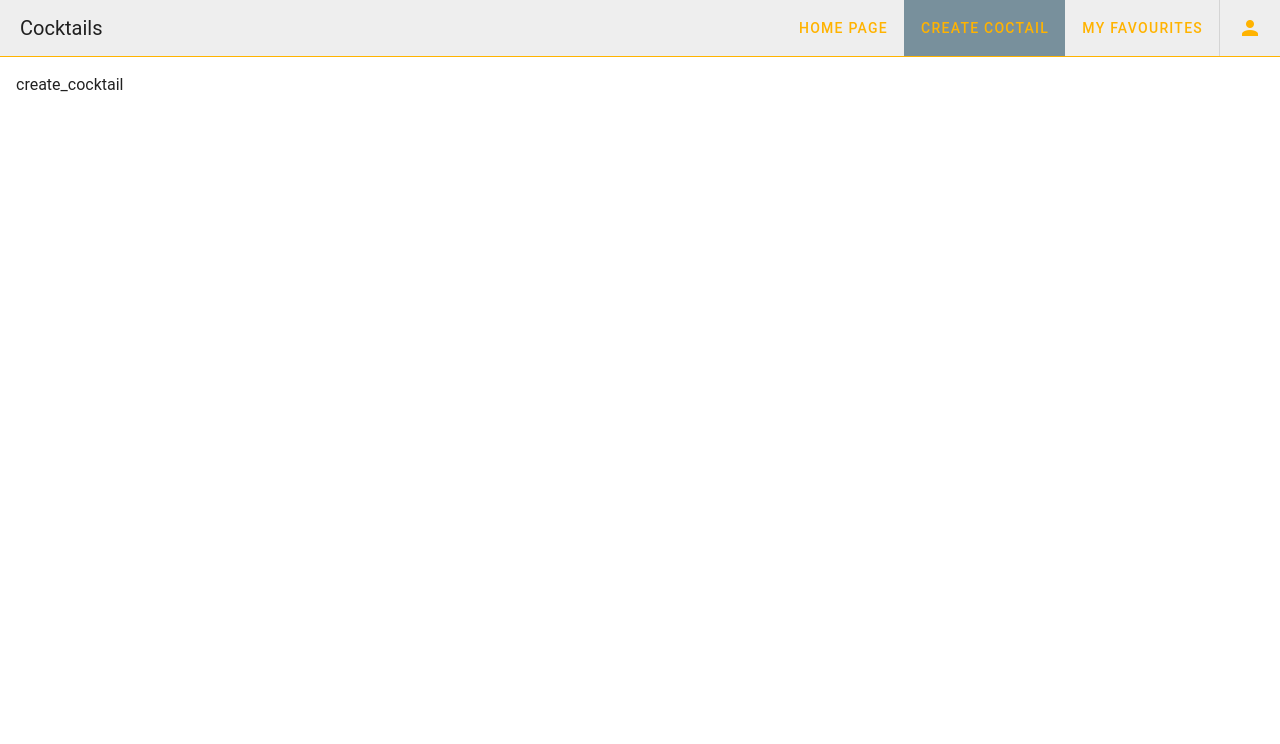
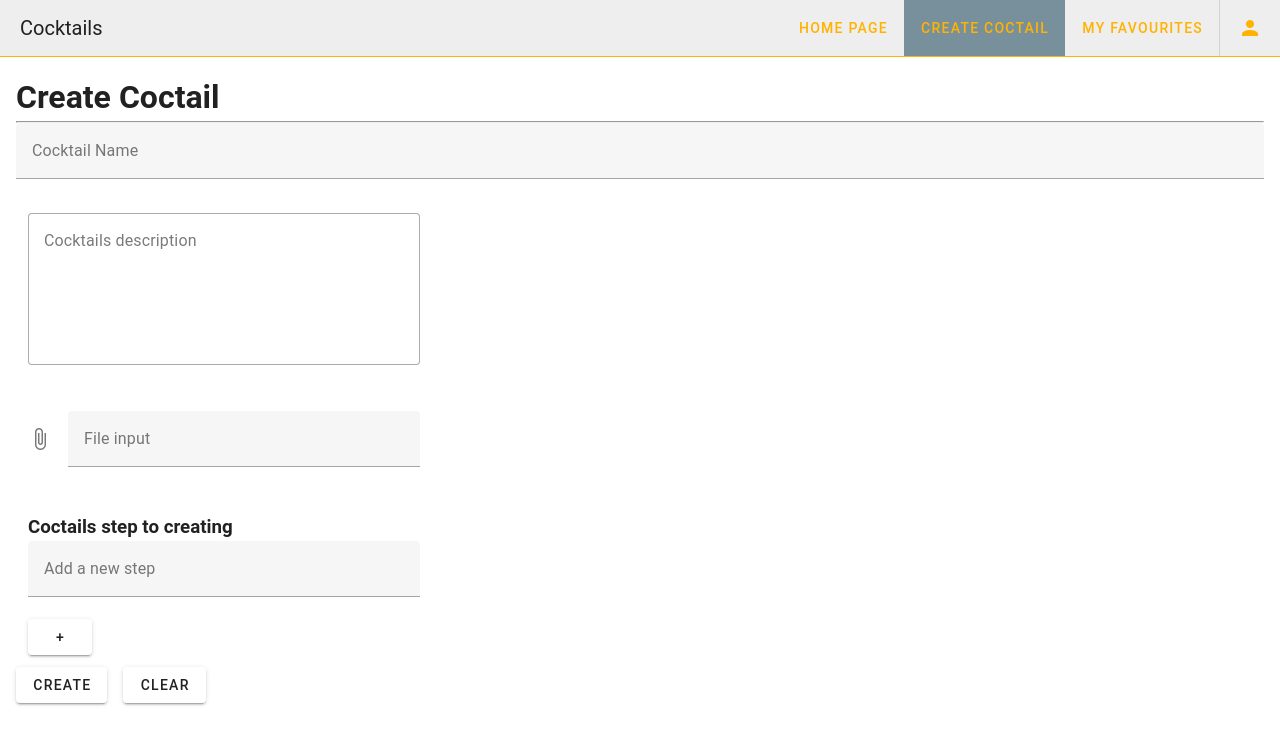
Before and after one commit to EvgeniyKiryanow/Coctails-pet-project, a Nuxt app: page /create_cocktail in a window 1280 px wide. Shown: the top 744 px of the page. Built offline with nearby package versions, Linux system fonts and the light colour scheme.

Commit message:
create form for creating

```diff
--- /dev/null
+++ b/assets/components/form/CreateCocktailForm.vue
@@ -0,0 +1,98 @@
+<template>
+  <form @submit.prevent="submit">
+    <v-text-field
+      v-model="cocktailName.value.value"
+      :counter="10"
+      :error-messages="cocktailName.errorMessage.value"
+      label="Cocktail Name"
+    ></v-text-field>
+
+    <v-col cols="12" md="4">
+      <v-textarea
+        label=" Cocktails description"
+        v-model="cocktailsDescription.value.value"
+        variant="outlined"
+      ></v-textarea>
+    </v-col>
+    <v-col cols="12" md="4">
+      <v-file-input label="File input"></v-file-input>
+    </v-col>
+
+    <v-col cols="12" md="4">
+      <h3>Coctails step to creating</h3>
+      <v-text-field v-model="newCocktailsStep" label="Add a new step" />
+      <v-btn @click="addNewCocktailsStep">+</v-btn>
+      <ol>
+        <li v-for="(todo, index) in CocktailsStep" :key="index">
+          {{ todo.text }}
+          <v-btn @click="removeCocktailsStep(index)">Remove step</v-btn>
+        </li>
+      </ol>
+    </v-col>
+
+    <v-btn class="me-4" type="submit"> create </v-btn>
+
+    <v-btn @click="handleReset"> clear </v-btn>
+  </form>
+</template>
+
+<script>
+import { ref } from "vue";
+import { useField, useForm } from "vee-validate";
+
+export default {
+  setup() {
+    const { handleSubmit, resetForm } = useForm({
+      validationSchema: {
+        cocktailName(value) {
+          if (value?.length >= 3) return true;
+          return "Cocktail Name needs to be at least 3 characters.";
+        },
+      },
+    });
+
+    const newCocktailsStep = ref("");
+    const CocktailsStep = ref([]);
+
+    const addNewCocktailsStep = () => {
+      if (newCocktailsStep.value.trim() !== "") {
+        CocktailsStep.value = [
+          ...CocktailsStep.value,
+          { text: newCocktailsStep.value, completed: false },
+        ];
+        newCocktailsStep.value = "";
+      }
+    };
+
+    const removeCocktailsStep = (index) => {
+      CocktailsStep.value.splice(index, 1);
+    };
+
+    const submit = handleSubmit((values) => {
+      alert(JSON.stringify(values, null, 2));
+    });
+
+    const cocktailName = useField("cocktailName");
+    const cocktailsDescription = useField("cocktailsDescription");
+    const cocktailsStep = useField("CocktailsStep");
+
+    const handleReset = () => {
+      resetForm();
+      newCocktailsStep.value = "";
+      CocktailsStep.value = [];
+    };
+
+    return {
+      newCocktailsStep,
+      CocktailsStep,
+      addNewCocktailsStep,
+      removeCocktailsStep,
+      submit,
+      handleReset,
+      cocktailName,
+      cocktailsDescription,
+      cocktailsStep,
+    };
+  },
+};
+</script>
--- a/package.json
+++ b/package.json
@@ -33,6 +33,7 @@
   },
   "dependencies": {
     "@mdi/font": "^7.4.47",
-    "@pinia/nuxt": "^0.5.1"
+    "@pinia/nuxt": "^0.5.1",
+    "vee-validate": "^4.12.5"
   }
 }
--- a/pages/create_cocktail.vue
+++ b/pages/create_cocktail.vue
@@ -1,3 +1,14 @@
 <template>
-    <div>create_cocktail</div>
+    <div>
+        <h1>Create Coctail</h1>
+        <hr />
+        <CreateCocktailForm />
+    </div>
 </template>
+<script>
+import CreateCocktailForm from '../assets/components/form/CreateCocktailForm.vue'
+export default {
+    components: { CreateCocktailForm },
+
+}
+</script>
--- a/pages/full_description/[id].vue
+++ b/pages/full_description/[id].vue
@@ -16,7 +16,7 @@
 </template>
 
 <script>
-import { ref, onMounted, computed } from "vue";
+import { ref, onMounted } from "vue";
 import { useWebsiteStore } from "../../stores/website";
 import { useRoute } from 'vue-router';
 
```
Also changed, not shown: 1 other file (tests, documents, lock files or other folders).
